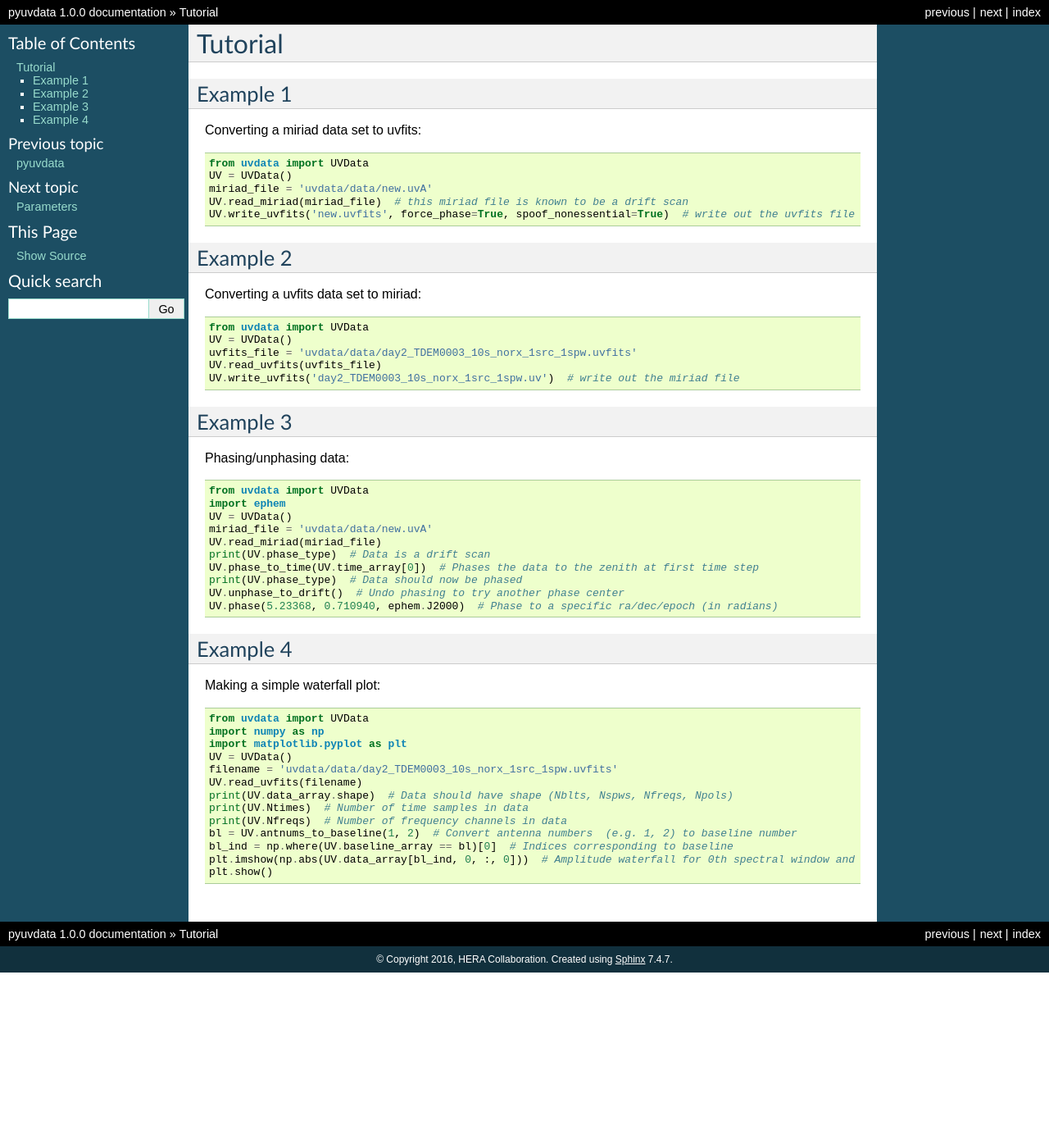
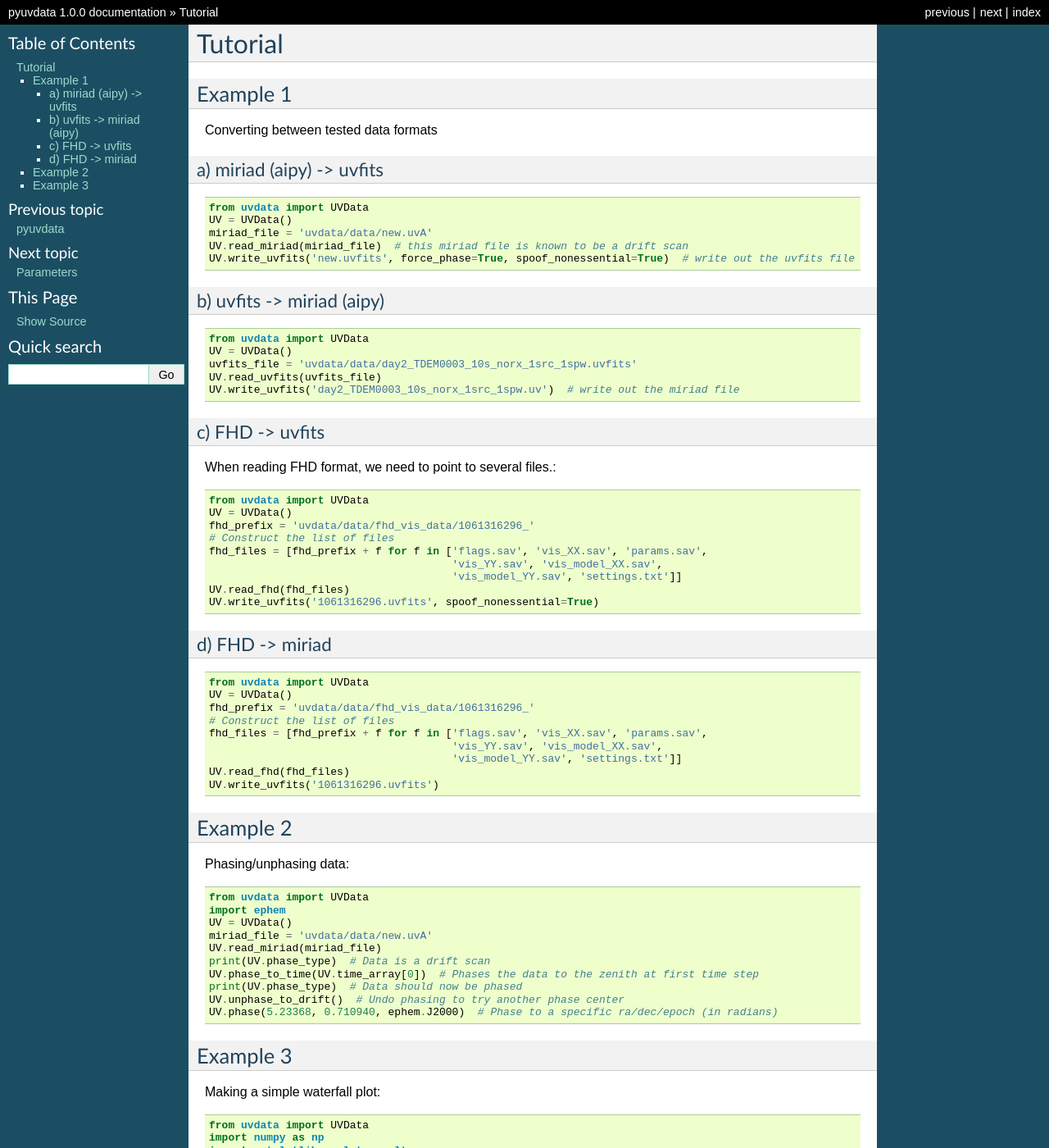
Before and after one commit to RadioAstronomySoftwareGroup/pyuvdata, a Sphinx documentation site: the page built from docs/tutorial.rst, in a window 1280 px wide and 1400 px high. Shown: the whole window at 82% size. Built offline with Sphinx 7.4.7, drawn with Linux system fonts in a browser that asks for light colours.

Commit message:
Adding more data conversions to tutorial. (Issue #119)

```diff
--- a/docs/tutorial.rst
+++ b/docs/tutorial.rst
@@ -3,7 +3,11 @@ Tutorial
 
 Example 1
 ---------
-Converting a miriad data set to uvfits::
+Converting between tested data formats
+
+a) miriad (aipy) -> uvfits
+**************************
+::
 
   from uvdata import UVData
   UV = UVData()
@@ -11,9 +15,9 @@ Converting a miriad data set to uvfits::
   UV.read_miriad(miriad_file)  # this miriad file is known to be a drift scan
   UV.write_uvfits('new.uvfits', force_phase=True, spoof_nonessential=True)  # write out the uvfits file
 
-Example 2
----------
-Converting a uvfits data set to miriad::
+b) uvfits -> miriad (aipy)
+**************************
+::
 
   from uvdata import UVData
   UV = UVData()
@@ -21,7 +25,35 @@ Converting a uvfits data set to miriad::
   UV.read_uvfits(uvfits_file)
   UV.write_uvfits('day2_TDEM0003_10s_norx_1src_1spw.uv')  # write out the miriad file
 
-Example 3
+c) FHD -> uvfits
+****************
+When reading FHD format, we need to point to several files.::
+
+  from uvdata import UVData
+  UV = UVData()
+  fhd_prefix = 'uvdata/data/fhd_vis_data/1061316296_'
+  # Construct the list of files
+  fhd_files = [fhd_prefix + f for f in ['flags.sav', 'vis_XX.sav', 'params.sav',
+                                        'vis_YY.sav', 'vis_model_XX.sav',
+                                        'vis_model_YY.sav', 'settings.txt']]
+  UV.read_fhd(fhd_files)
+  UV.write_uvfits('1061316296.uvfits', spoof_nonessential=True)
+
+d) FHD -> miriad
+****************
+::
+
+  from uvdata import UVData
+  UV = UVData()
+  fhd_prefix = 'uvdata/data/fhd_vis_data/1061316296_'
+  # Construct the list of files
+  fhd_files = [fhd_prefix + f for f in ['flags.sav', 'vis_XX.sav', 'params.sav',
+                                        'vis_YY.sav', 'vis_model_XX.sav',
+                                        'vis_model_YY.sav', 'settings.txt']]
+  UV.read_fhd(fhd_files)
+  UV.write_uvfits('1061316296.uvfits')
+
+Example 2
 ---------
 Phasing/unphasing data::
 
@@ -36,7 +68,7 @@ Phasing/unphasing data::
   UV.unphase_to_drift()  # Undo phasing to try another phase center
   UV.phase(5.23368, 0.710940, ephem.J2000)  # Phase to a specific ra/dec/epoch (in radians)
 
-Example 4
+Example 3
 ---------
 Making a simple waterfall plot::
 
```
